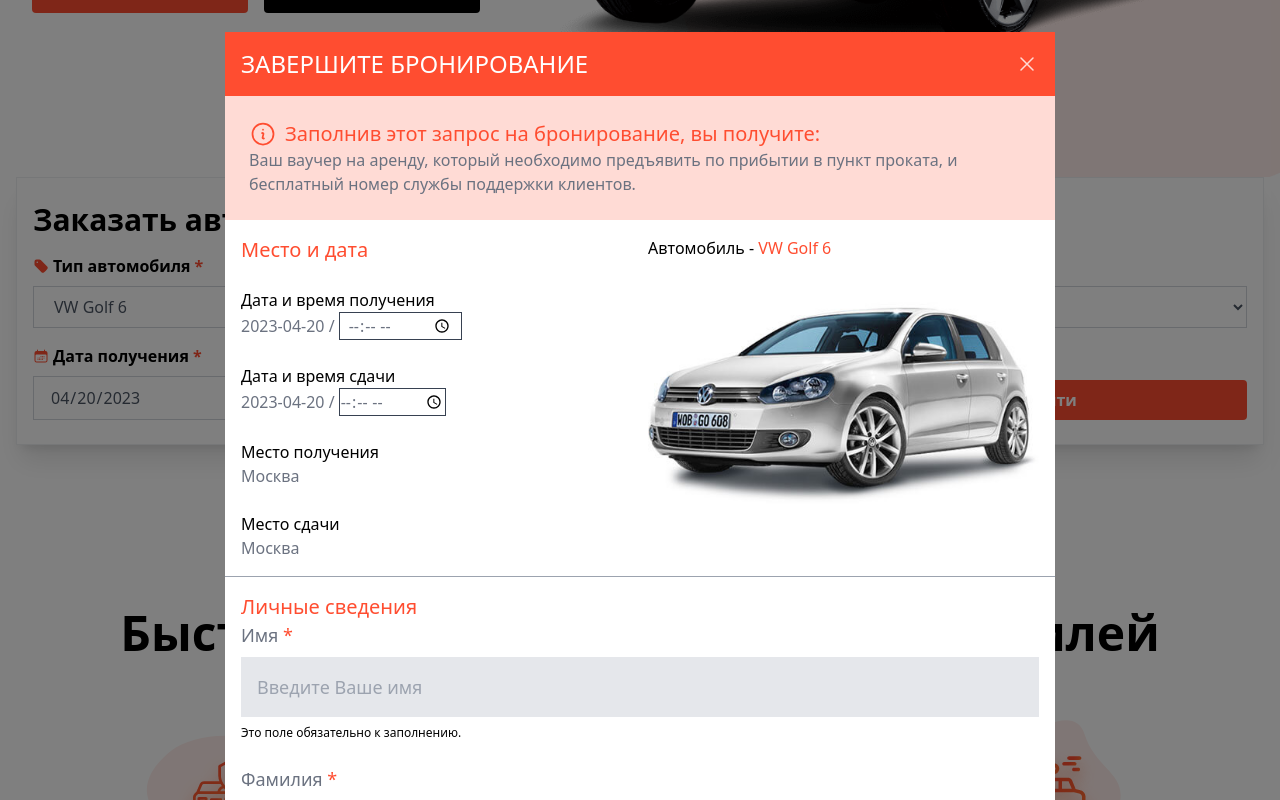
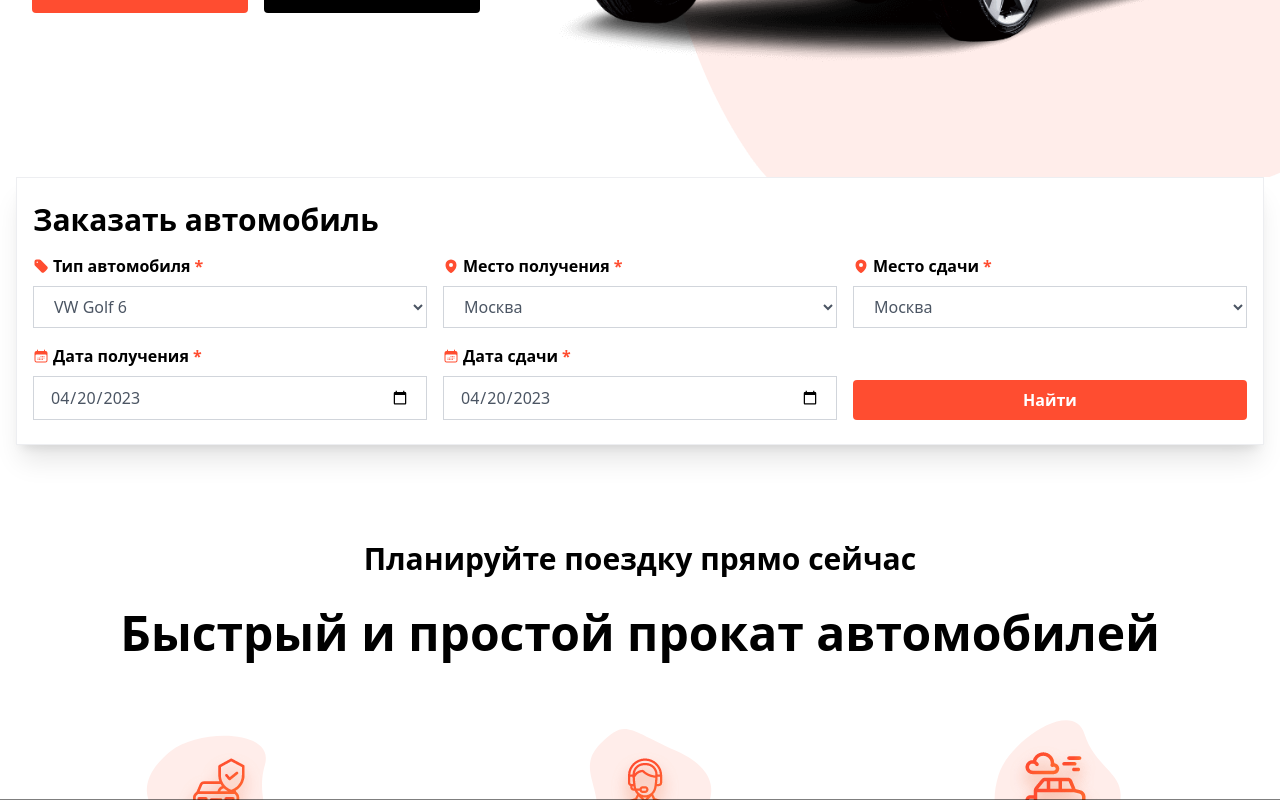
Before and after one commit to pablosukaban/car-rental, a React (Vite) app: page / in a window 1280 px wide. Both pictures are taken after a click on the button "Найти". Shown: the part 623-1423 px from the top of the page. Built offline with nearby package versions, Linux system fonts and the light colour scheme.

Commit message:
домашняя

```diff
--- a/src/components/BookCar.tsx
+++ b/src/components/BookCar.tsx
@@ -58,8 +58,8 @@
             <div className=" z-20 mx-4 border border-gray-300/40 bg-white  px-4 py-6 shadow-xl">
                 <h2 className="mb-4 text-3xl font-bold">Заказать автомобиль</h2>
                 {isModalSubmitted && (
-                    <div className="flex items-center justify-between gap-4 rounded-md bg-green-300 p-4 text-green-700">
-                        <h2>Check your email to confirm an order.</h2>
+                    <div className="mb-4 flex items-center justify-between gap-4 rounded-md bg-green-200 p-4 text-green-700">
+                        <h2>Проверьте вашу почту для подтверждения.</h2>
                         <button onClick={closeCheckEmailWindow}>
                             <XMarkIcon className="h-6 w-6 text-green-700" />
                         </button>
--- a/src/components/BookModal.tsx
+++ b/src/components/BookModal.tsx
@@ -1,4 +1,9 @@
 import { InformationCircleIcon, XMarkIcon } from '@heroicons/react/24/outline';
+import {
+    TagIcon,
+    MapPinIcon,
+    CalendarDaysIcon,
+} from '@heroicons/react/24/solid';
 import React, { useRef } from 'react';
 import { CAR_DATA, modalInputs } from './CarData';
 import { Inputs } from './BookCar';
@@ -37,15 +42,15 @@
                 className="relative z-[1000] max-w-[830px] bg-white"
             >
                 <div className="flex  items-center justify-between bg-primary  p-4">
-                    <h1 className="text-bold text-2xl uppercase text-white">
+                    <h1 className="text-2xl font-bold uppercase text-white">
                         Завершите Бронирование
                     </h1>
                     <button onClick={closeModal}>
                         <XMarkIcon className="h-6 w-6 text-white/80 transition hover:text-white" />
                     </button>
                 </div>
-                <div className="bg-primary/20 p-6">
-                    <h2 className="flex gap-2 text-xl text-primary">
+                <div className="space-y-4 bg-primary/20 p-6">
+                    <h2 className="flex gap-2 text-xl font-bold text-primary">
                         <InformationCircleIcon className="h-7 w-7 " /> Заполнив
                         этот запрос на бронирование, вы получите:
                     </h2>
@@ -56,11 +61,16 @@
                     </p>
                 </div>
 
-                <div className="grid grid-cols-1 items-center justify-center gap-4 p-4 text-center sm:grid-cols-2 sm:justify-start sm:text-left">
+                <div className="grid grid-cols-1 items-center justify-center gap-4 p-6 text-center sm:grid-cols-2 sm:justify-start sm:text-left">
                     <div className=" flex h-full flex-col gap-6 ">
-                        <h3 className="text-xl text-primary">Место и дата</h3>
+                        <h3 className="text-xl font-bold text-primary">
+                            Дата и Место
+                        </h3>
                         <div>
-                            <h4>Дата и время получения</h4>
+                            <h4 className="flex justify-center gap-1 font-bold sm:justify-start">
+                                <CalendarDaysIcon className="hidden h-6 w-6 text-gray-500 sm:block" />{' '}
+                                Дата и время получения
+                            </h4>
                             <div className=" flex items-center justify-center gap-1 sm:justify-start">
                                 <p className="text-gray-500">{pickDate} / </p>{' '}
                                 <input
@@ -70,7 +80,10 @@
                             </div>
                         </div>
                         <div>
-                            <h4>Дата и время сдачи</h4>
+                            <h4 className="flex justify-center gap-1 font-bold sm:justify-start">
+                                <CalendarDaysIcon className="hidden h-6 w-6 text-gray-500 sm:block" />{' '}
+                                Дата и время сдачи
+                            </h4>
                             <div className=" flex items-center justify-center gap-1 sm:justify-start">
                                 <p className="text-gray-500">{dropDate} / </p>{' '}
                                 <input
@@ -80,16 +93,22 @@
                             </div>
                         </div>
                         <div>
-                            <h4>Место получения</h4>
+                            <h4 className="flex justify-center gap-1 font-bold sm:justify-start">
+                                <MapPinIcon className="hidden h-6 w-6 text-gray-500 sm:block" />{' '}
+                                Место получения
+                            </h4>
                             <p className="text-gray-500">{pickCity}</p>
                         </div>
                         <div>
-                            <h4>Место сдачи</h4>
+                            <h4 className="flex justify-center gap-1 font-bold sm:justify-start">
+                                <MapPinIcon className="hidden h-6 w-6 text-gray-500 sm:block" />{' '}
+                                Место сдачи
+                            </h4>
                             <p className="text-gray-500">{dropCity}</p>
                         </div>
                     </div>
                     <div className=" flex h-full flex-col gap-6">
-                        <h3>
+                        <h3 className="text-xl font-bold">
                             Автомобиль -{' '}
                             <span className="text-primary">{name}</span>
                         </h3>
@@ -99,8 +118,10 @@
                     </div>
                 </div>
 
-                <div className="border-t border-gray-400 p-4">
-                    <h2 className="text-xl text-primary">Личные сведения</h2>
+                <div className="border-t border-gray-400 p-6">
+                    <h2 className="text-xl font-bold text-primary">
+                        Личные сведения
+                    </h2>
                     <form className="flex flex-col gap-6">
                         {modalInputs.map((input) => (
                             <div
--- a/src/components/Hero.tsx
+++ b/src/components/Hero.tsx
@@ -11,7 +11,7 @@
     return (
         <section ref={ref} className="container mx-auto h-screen max-w-7xl">
             <div className="relative flex h-full">
-                <div className="z-20 flex h-full max-w-none flex-col items-center justify-center gap-4 px-8 text-center sm:gap-6 md:max-w-lg md:items-start md:text-left">
+                <div className="z-20 flex max-w-none flex-col items-center justify-center gap-4 px-8 text-center sm:gap-6 md:max-w-lg md:items-start md:text-left">
                     <h2 className="text-2xl font-bold">
                         Совершите поездку прямо сейчас
                     </h2>
@@ -19,7 +19,7 @@
                         <span className=" text-primary">Экономьте</span> с нашей
                         арендой автомобилей
                     </h1>
-                    <p className=" text-gray-500">
+                    <p className="text-gray-500 ">
                         Арендуйте автомобиль своей мечты. Непревзойденные цены,
                         неограниченное количество миль, гибкие возможности
                         получения и многое другое.
--- a/src/pages/Home.tsx
+++ b/src/pages/Home.tsx
@@ -54,7 +54,7 @@
     }, []);
 
     return (
-        <div ref={homeRef} className="relative">
+        <div ref={homeRef} className="">
             <Hero ref={heroRef} bookRideClick={scrollToBookCar} />
             <BookCar
                 ref={bookCarRef}
```
